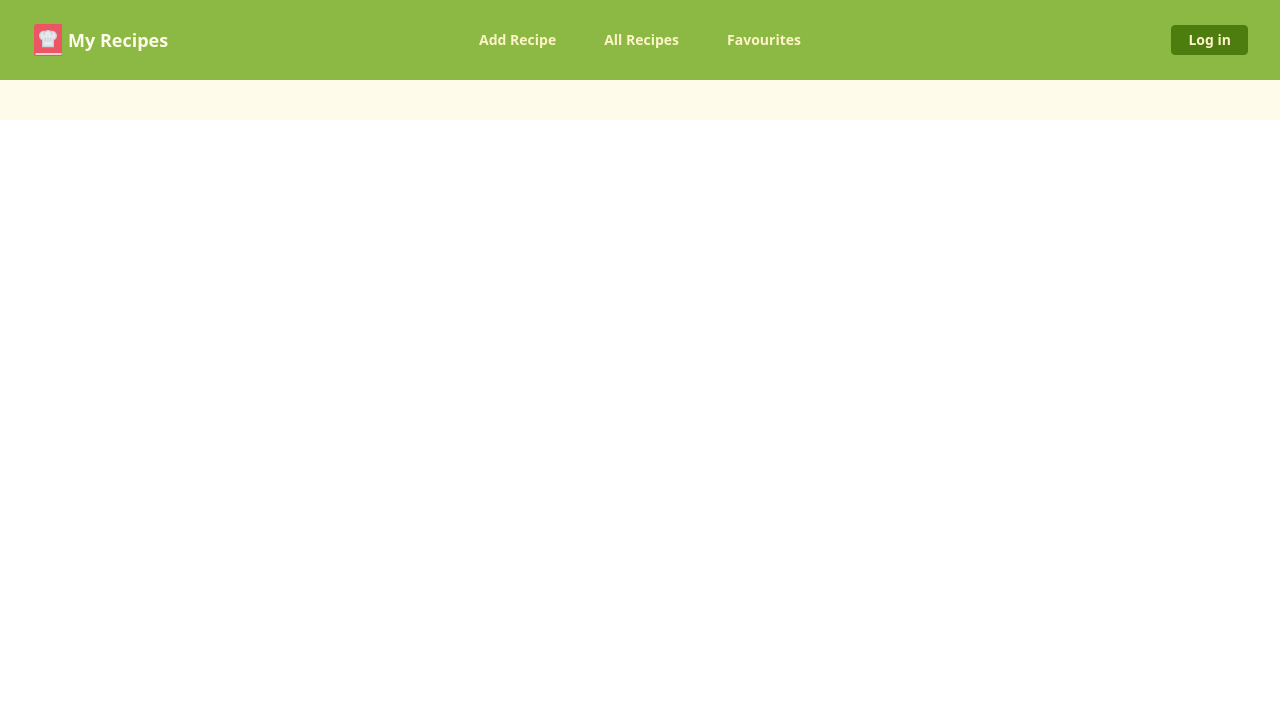
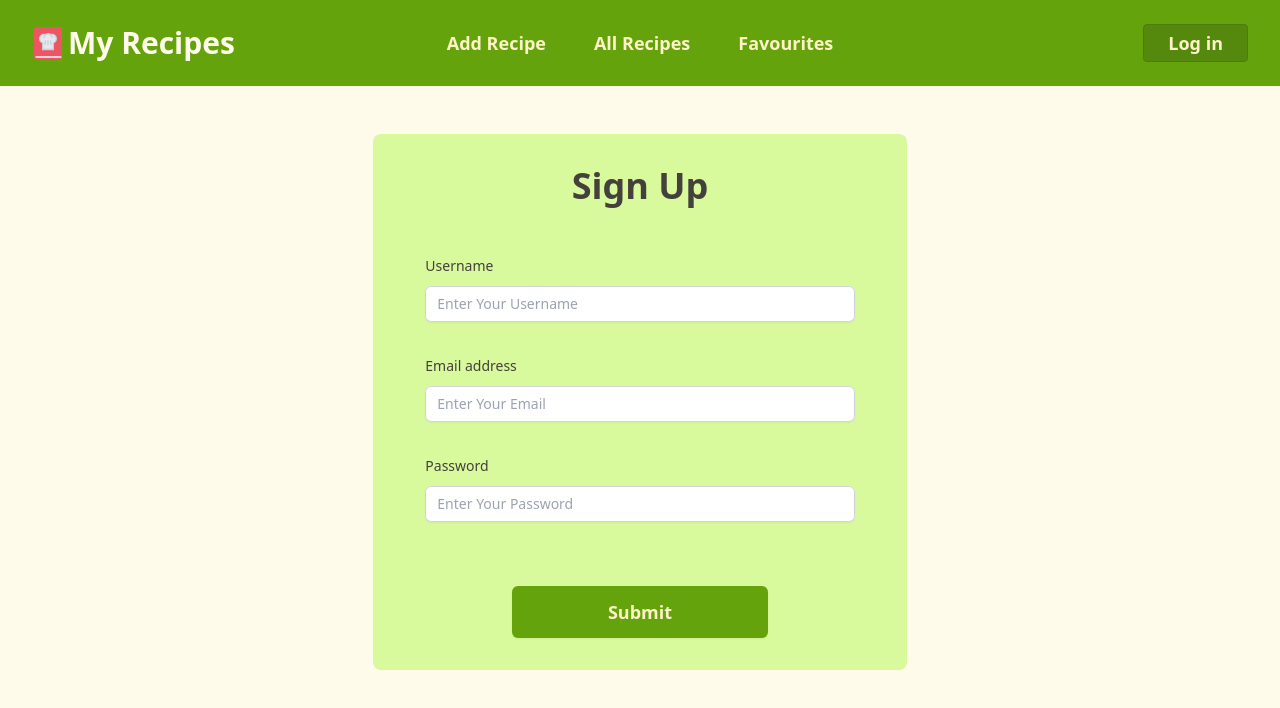
Before and after one commit to ThashmilaJayasinghe/Recipe-App, a React (Vite) app in the folder frontend/: page /signup in a window 1280 px wide. Shown: the top 708 px of the page. Built offline with nearby package versions, Linux system fonts and the light colour scheme.

Commit message:
Static version of SignupPage and LoginPage created

```diff
--- a/frontend/src/App.jsx
+++ b/frontend/src/App.jsx
@@ -2,8 +2,10 @@ import { Route, Routes } from "react-router-dom";
 import Navbar from "./components/Navbar.jsx";
 import HomePage from "./pages/HomePage.jsx";
 import AddPage from "./pages/AddPage.jsx";
-import AllRecipesPage from "./pages/AllRecipesPage.jsx"
-import FavouritesPage from "./pages/FavouritesPage.jsx"
+import AllRecipesPage from "./pages/AllRecipesPage.jsx";
+import FavouritesPage from "./pages/FavouritesPage.jsx";
+import LoginPage from "./pages/LoginPage.jsx";
+import SignupPage from "./pages/SignupPage.jsx";
 // import './App.css'
 
 const recipes = [
@@ -31,13 +33,15 @@ const recipes = [
 function App() {
   return (
     // <div class="bg-amber-50 h-screen">
-    <div class="bg-amber-50 pb-10">
+    <div class="bg-amber-50 pb-10 min-h-screen">
       {<Navbar />}
       <Routes>
         <Route path="/" element={<HomePage />} />
         <Route path="/add" element={<AddPage />} />
         <Route path="/all" element={<AllRecipesPage recipes={recipes} />} />
         <Route path="/favourites" element={<FavouritesPage />} />
+        <Route path="/login" element={<LoginPage />} />
+        <Route path="/signup" element={<SignupPage />} />
       </Routes>
     </div>
   )
--- a/frontend/src/components/Navbar.jsx
+++ b/frontend/src/components/Navbar.jsx
@@ -31,7 +31,7 @@ export default function Navbar() {
   const [mobileMenuOpen, setMobileMenuOpen] = useState(false)
 
   return (
-    <header className="bg-lime-600/75">
+    <header className="bg-lime-600">
       <nav aria-label="Global" className="mx-auto flex max-w-7xl items-center justify-between p-6 lg:px-8">
         <div className="flex lg:flex-1">
           <a href="/" className="-m-1.5 p-1.5">
@@ -40,7 +40,7 @@ export default function Navbar() {
               src={recipe}
               className="inline h-8 w-auto"
             />
-            <span className="text-lg ml-1 inline-block align-middle font-semibold text-amber-50">My Recipes</span>
+            <span className="text-3xl ml-1 inline-block align-middle font-semibold text-amber-50">My Recipes</span>
           </a>
         </div>
         <div className="flex lg:hidden">
@@ -54,25 +54,25 @@ export default function Navbar() {
           </button>
         </div>
         <div className="hidden lg:flex lg:gap-x-12">
-          <a href="/add" className="text-sm/6 font-semibold text-amber-100">
+          <a href="/add" className="text-lg font-semibold text-amber-100">
             Add Recipe
           </a>
-          <a href="/all" className="text-sm/6 font-semibold text-amber-100">
+          <a href="/all" className="text-lg font-semibold text-amber-100">
             All Recipes
           </a>
-          <a href="/favourites" className="text-sm/6 font-semibold text-amber-100">
+          <a href="/favourites" className="text-lg font-semibold text-amber-100">
             Favourites
           </a>
         </div>
         <div className="hidden lg:flex lg:flex-1 lg:justify-end">
-          <a href="#" className="text-sm/6 font-semibold text-amber-100 border border-lime-700 rounded bg-lime-700 hover:bg-lime-800 py-0.5 px-4">
+          <a href="/login" className="text-lg font-semibold text-amber-100 border border-lime-700 rounded bg-lime-700/65 hover:bg-lime-700 py-1 px-6">
             Log in
           </a>
         </div>
       </nav>
       <Dialog open={mobileMenuOpen} onClose={setMobileMenuOpen} className="lg:hidden">
         <div className="fixed inset-0 z-10" />
-        <DialogPanel className="fixed inset-y-0 right-0 z-10 w-full overflow-y-auto bg-lime-600/75 px-6 py-6 sm:max-w-sm sm:ring-1 sm:ring-gray-900/10">
+        <DialogPanel className="fixed inset-y-0 right-0 z-10 w-full overflow-y-auto bg-lime-600 px-6 py-6 sm:max-w-sm sm:ring-1 sm:ring-gray-900/10">
           <div className="flex items-center justify-between">
             <a href="#" className="-m-1.5 p-1.5">
               <img
@@ -80,7 +80,7 @@ export default function Navbar() {
                 src={recipe}
                 className="inline h-8 w-auto"
               />
-              <span className="text-lg ml-1 inline-block align-middle font-semibold text-amber-50">My Recipes</span>
+              <span className="text-3xl ml-1 inline-block align-middle font-semibold text-amber-50">My Recipes</span>
             </a>
             <button
               type="button"
@@ -96,27 +96,27 @@ export default function Navbar() {
               <div className="space-y-2 py-6">
                 <a
                   href="/add"
-                  className="-mx-3 block rounded-lg px-3 py-2 text-base/7 font-semibold text-amber-100 hover:bg-lime-500/75"
+                  className="-mx-3 block rounded-lg px-3 py-2 text-lg font-semibold text-amber-100 hover:bg-lime-500/75"
                 >
                   Add Recipe
                 </a>
                 <a
                   href="/all"
-                  className="-mx-3 block rounded-lg px-3 py-2 text-base/7 font-semibold text-amber-100 hover:bg-lime-500/75"
+                  className="-mx-3 block rounded-lg px-3 py-2 text-lg font-semibold text-amber-100 hover:bg-lime-500/75"
                 >
                   All Recipes
                 </a>
                 <a
                   href="#"
-                  className="-mx-3 block rounded-lg px-3 py-2 text-base/7 font-semibold text-amber-100 hover:bg-lime-500/75"
+                  className="-mx-3 block rounded-lg px-3 py-2 text-lg font-semibold text-amber-100 hover:bg-lime-500/75"
                 >
                   Favourites
                 </a>
               </div>
               <div className="py-6">
                 <a
-                  href="#"
-                  className="-mx-3 block rounded-lg px-3 py-2.5 text-base/7 font-semibold text-amber-100 hover:bg-lime-500/75"
+                  href="/login"
+                  className="-mx-3 block rounded-lg px-3 py-2.5 text-lg font-semibold text-amber-100 hover:bg-lime-500/75"
                 >
                   Log in
                 </a>
--- /dev/null
+++ b/frontend/src/pages/LoginPage.jsx
@@ -0,0 +1,61 @@
+import { XMarkIcon, HeartIcon } from '@heroicons/react/24/solid'
+
+
+
+export default function LoginPage() {
+
+  return (
+    <form className="w-5/12 max-w-xl bg-lime-200 mx-auto mt-20 p-8 rounded-lg">
+      <div className="space-y-12">
+        <h2 className="text-2xl font-semibold text-stone-700 mx-auto text-center">Login</h2>
+
+        <div className="mt-4 grid grid-cols-1 gap-x-8 gap-y-8 sm:grid-cols-6">
+
+          <div className="sm:col-span-full mx-5">
+            <label htmlFor="email" className="block text-sm/6 font-medium text-stone-700">
+              Email address
+            </label>
+            <div className="mt-2">
+              <input
+                id="email"
+                name="email"
+                type="email"
+                required
+                placeholder="Enter Your Email"
+                autoComplete="email"
+                className="block w-full rounded-md border-0 py-1.5 text-gray-900 shadow-sm ring-1 ring-inset ring-gray-300 placeholder:text-gray-400 focus:ring-2 focus:ring-inset focus:ring-indigo-600 sm:text-sm/6"
+              />
+            </div>
+          </div>
+
+          <div className="sm:col-span-full mx-5">
+            <label htmlFor="password" className="block text-sm/6 font-medium text-stone-700">
+              Password
+            </label>
+            <div className="mt-2">
+              <input
+                id="password"
+                name="password"
+                type="password"
+                required
+                placeholder="Enter Your Password"
+                autoComplete="password"
+                className="block w-full rounded-md border-0 py-1.5 text-gray-900 shadow-sm ring-1 ring-inset ring-gray-300 placeholder:text-gray-400 focus:ring-2 focus:ring-inset focus:ring-indigo-600 sm:text-sm/6"
+              />
+            </div>
+          </div>
+
+        </div>
+
+      </div>
+      <div className="mt-16 flex items-center justify-center gap-x-6">
+        <button
+          type="submit"
+          className="rounded-md bg-lime-600 px-24 py-3 text-lg font-semibold text-amber-100 shadow-sm hover:bg-lime-700 focus-visible:outline focus-visible:outline-2 focus-visible:outline-offset-2 focus-visible:outline-lime-800"
+        >
+          Submit
+        </button>
+      </div>
+    </form>
+  )
+}
--- /dev/null
+++ b/frontend/src/pages/SignupPage.jsx
@@ -0,0 +1,78 @@
+import { XMarkIcon, HeartIcon } from '@heroicons/react/24/solid'
+
+
+
+export default function SignupPage() {
+
+  return (
+    <form className="w-5/12 max-w-xl bg-lime-200 mx-auto mt-12 p-8 rounded-lg">
+      <div className="space-y-12">
+        <h2 className="text-4xl font-semibold text-stone-700 mx-auto text-center">Sign Up</h2>
+
+        <div className="mt-4 grid grid-cols-1 gap-x-8 gap-y-8 sm:grid-cols-6">
+
+          <div className="sm:col-span-full mx-5">
+            <label htmlFor="title" className="block text-sm/6 font-medium text-stone-700">
+              Username
+            </label>
+            <div className="mt-2">
+              <input
+                id="title"
+                name="title"
+                type="text"
+                required
+                placeholder="Enter Your Username"
+                autoComplete="title"
+                className="block w-full rounded-md border-0 py-1.5 text-stone-700 shadow-sm ring-1 ring-inset ring-gray-300 placeholder:text-gray-400 focus:ring-2 focus:ring-inset focus:ring-lime-600 sm:text-sm/6"
+              />
+            </div>
+          </div>
+
+          <div className="sm:col-span-full mx-5">
+            <label htmlFor="email" className="block text-sm/6 font-medium text-stone-700">
+              Email address
+            </label>
+            <div className="mt-2">
+              <input
+                id="email"
+                name="email"
+                type="email"
+                required
+                placeholder="Enter Your Email"
+                autoComplete="email"
+                className="block w-full rounded-md border-0 py-1.5 text-gray-900 shadow-sm ring-1 ring-inset ring-gray-300 placeholder:text-gray-400 focus:ring-2 focus:ring-inset focus:ring-indigo-600 sm:text-sm/6"
+              />
+            </div>
+          </div>
+
+          <div className="sm:col-span-full mx-5">
+            <label htmlFor="password" className="block text-sm/6 font-medium text-stone-700">
+              Password
+            </label>
+            <div className="mt-2">
+              <input
+                id="password"
+                name="password"
+                type="password"
+                required
+                placeholder="Enter Your Password"
+                autoComplete="password"
+                className="block w-full rounded-md border-0 py-1.5 text-gray-900 shadow-sm ring-1 ring-inset ring-gray-300 placeholder:text-gray-400 focus:ring-2 focus:ring-inset focus:ring-indigo-600 sm:text-sm/6"
+              />
+            </div>
+          </div>
+
+        </div>
+
+      </div>
+      <div className="mt-16 flex items-center justify-center gap-x-6">
+        <button
+          type="submit"
+          className="rounded-md bg-lime-600 px-24 py-3 text-lg font-semibold text-amber-100 shadow-sm hover:bg-lime-700 focus-visible:outline focus-visible:outline-2 focus-visible:outline-offset-2 focus-visible:outline-lime-800"
+        >
+          Submit
+        </button>
+      </div>
+    </form>
+  )
+}
```
